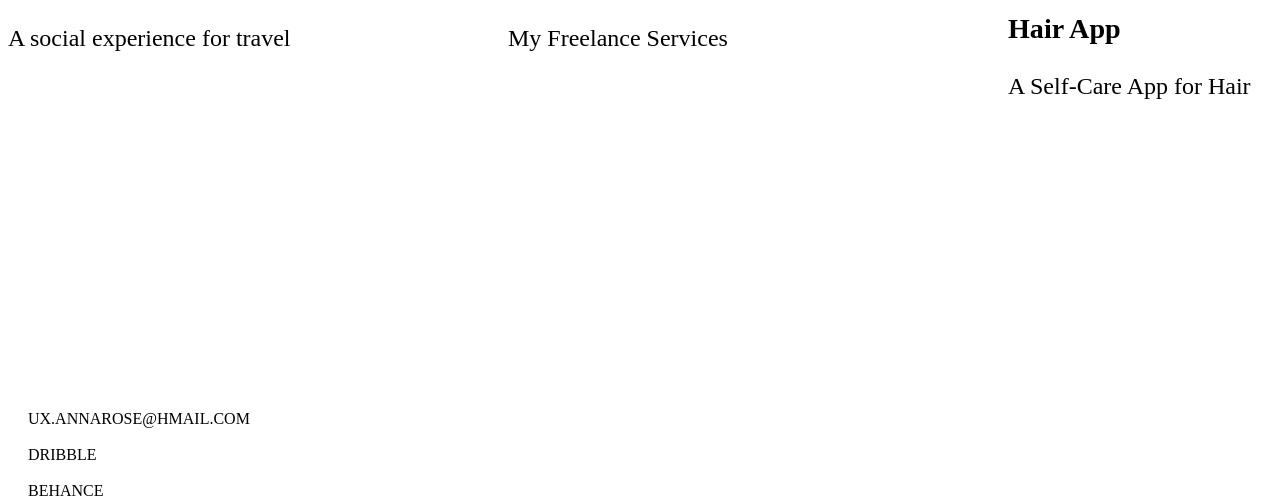
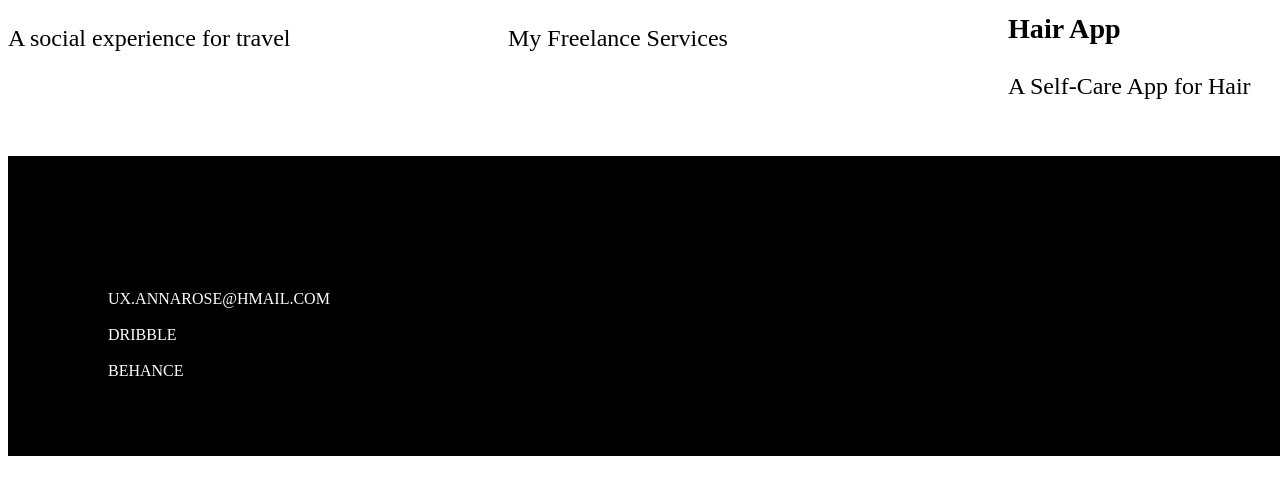
Before and after one commit to arosembali/UX_UI_HW_18, a plain HTML site: page index.html in a window 1280 px wide. Shown: the part 1224-1724 px from the top of the page. After the commit the page ends 1688 px from the top, so only its background shows below. Drawn offline with Linux system fonts and the light colour scheme.

Commit message:
HW Update

```diff
--- a/CSS/style.css
+++ b/CSS/style.css
@@ -29,13 +29,13 @@ ul {
 }
 
 .footer {
-    background-color: white;
-    padding: 20px;
-    color: black;
+    background-color:black;
+    padding: 100px;
+    color: white;
     position:absolute;
     bottom:0;
     width:100%;
-    height:60px;
+    height:100px;
 
 }
 
```
